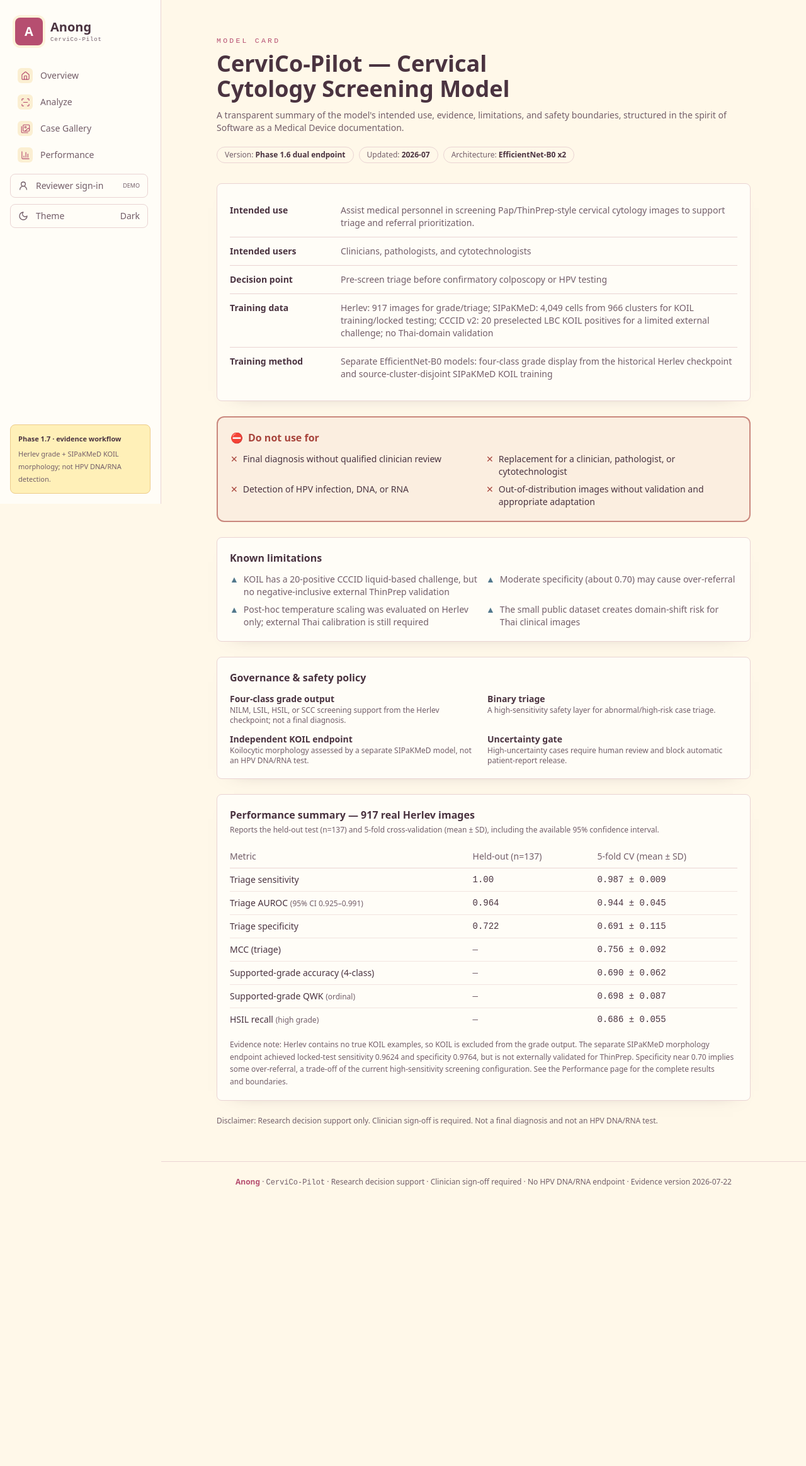
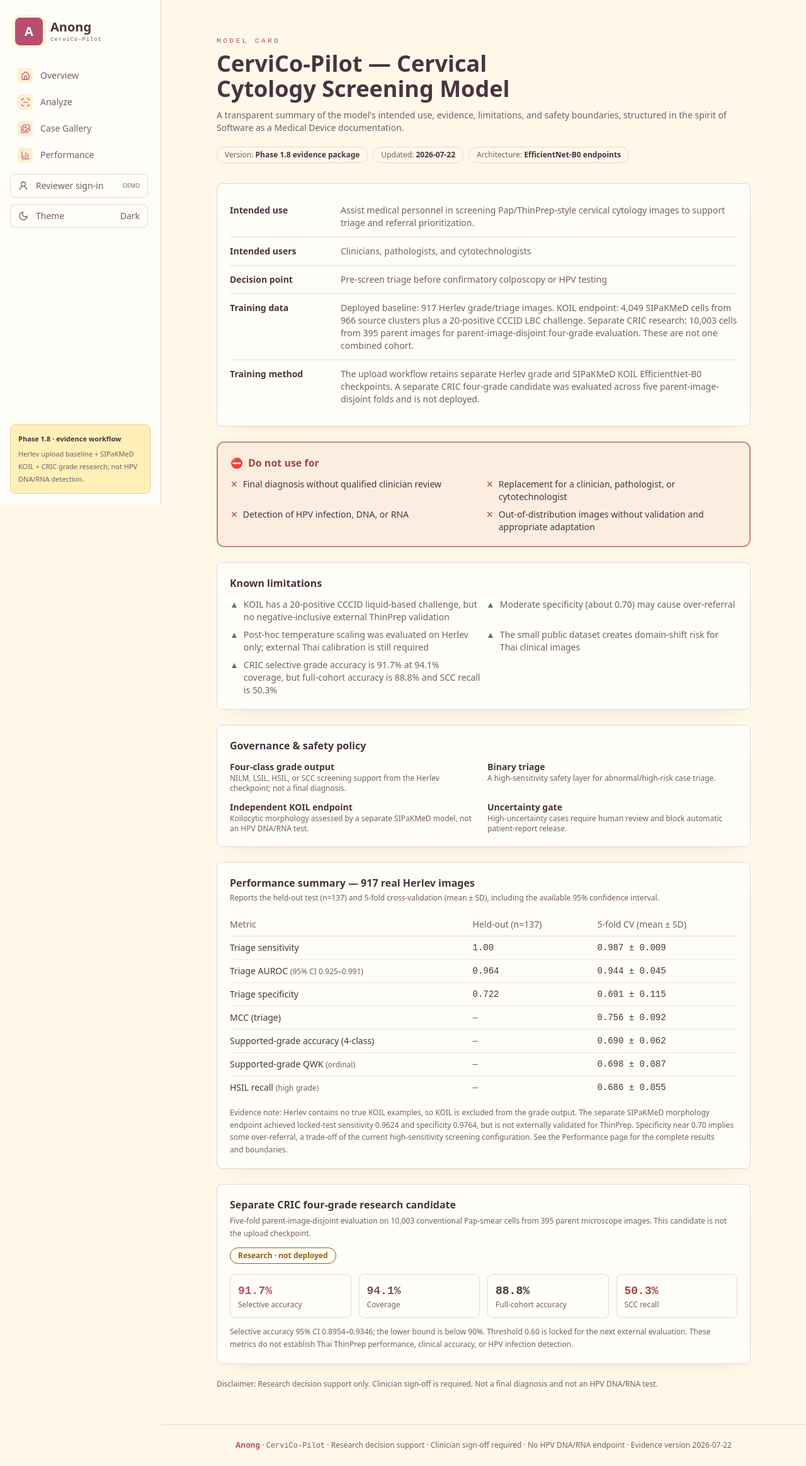
Before and after one commit to kla2009k/ANONG-Ai, a React (Vite) app in the folder web-react/: page /model in a window 1280 px wide. Shown: the whole page at 63% size. Before the commit the page ends 1910 px from the top, so only its background shows below. Built offline with nearby package versions, Linux system fonts and the light colour scheme; no server answers.

Commit message:
fix: align CRIC evidence across the site
Separates the deployed Herlev baseline from the CRIC research candidate on every evidence-bearing route and updates public model documentation and regression coverage.

```diff
--- a/web-react/public/docs/CLAIMS_LEDGER.md
+++ b/web-react/public/docs/CLAIMS_LEDGER.md
@@ -2,7 +2,7 @@
 
 Purpose: one source of truth for what CerviCo-Pilot can and cannot claim.
 
-Last updated: 2026-07-06
+Last updated: 2026-07-22
 
 Read with:
 
@@ -22,7 +22,7 @@ they cannot create new model-performance claims.
 | Claim | Status | Evidence | Safe Wording |
 | --- | --- | --- | --- |
 | The system is a cervical cytology screening assistant | Supported | Web/API demo + model card | "screening assistance" |
-| It outputs a Bethesda-style 5-class grade | Supported with limitations | `models/test_metrics.json` | "Bethesda-style grading support" |
+| It outputs a four-class grade plus an independent KOIL endpoint | Supported with limitations | Herlev grade checkpoint + SIPaKMeD KOIL checkpoint | "four-grade screening support with separate KOIL morphology" |
 | It has strong binary normal/abnormal triage sensitivity on Herlev held-out/CV | Supported | `models/triage_metrics.json`, `models/cv_results.json` | "safety triage layer" |
 | It can show model attention using Grad-CAM | Supported as XAI demo | web/server XAI path | "Grad-CAM heatmap shows regions the model emphasized" |
 | It estimates uncertainty | Supported as prototype | MC Dropout flow | "uncertainty-aware; flags cases for review" |
@@ -84,6 +84,9 @@ Approved metrics:
 | Held-out binary AUROC | 0.964 | `models/triage_metrics.json` | "strong binary discrimination" |
 | 5-fold binary sensitivity | 0.9867 +/- 0.0086 | `models/cv_results.json` | "high screening sensitivity across folds" |
 | 5-fold binary AUROC | 0.9435 +/- 0.0448 | `models/cv_results.json` | "robust triage AUROC across folds" |
+| CRIC selective four-grade accuracy | 0.9166 at 0.9408 coverage | `web-react/public/evidence/cric_grade_5fold_summary.json` | "91.7% selective accuracy at 94.1% coverage on CRIC conventional Pap-smear cells" |
+| CRIC full-cohort four-grade accuracy | 0.8883 | `web-react/public/evidence/cric_grade_5fold_summary.json` | "88.8% full-cohort accuracy on CRIC" |
+| CRIC SCC recall | 0.5031 | `web-react/public/evidence/cric_grade_5fold_summary.json` | "SCC recall remains insufficient for autonomous grading" |
 
 Do not headline:
 
@@ -107,12 +110,12 @@ Safe Thai:
 > ระบบประเมินความเสี่ยงที่สัมพันธ์กับ HPV จากลักษณะทางเซลล์วิทยา ไม่ใช่การ
 > ตรวจหาเชื้อ HPV DNA/RNA โดยตรง
 
-## 5-Class vs Binary Wording
+## Four-Grade, KOIL, and Binary Wording
 
 Safe:
 
-> The 5-class Bethesda-style grade is the primary product output. The binary
-> normal/abnormal view is a safety layer used to reduce missed abnormal cases.
+> The four-grade output contains NILM, LSIL, HSIL, and SCC. KOIL morphology is
+> an independent endpoint. The binary normal/abnormal view is a safety layer.
 
 Unsafe:
 
@@ -120,7 +123,7 @@ Unsafe:
 
 Unsafe:
 
-> The 5-class model is ready for diagnosis.
+> The four-grade model is ready for diagnosis.
 
 ## Claim Review Checklist
 
--- a/web-react/public/docs/DATASET_MODEL_CARD.md
+++ b/web-react/public/docs/DATASET_MODEL_CARD.md
@@ -8,7 +8,14 @@
 > AUROC 0.9912. See `KOIL_REAL_DATA_VALIDATION_2026.md`. This is not ThinPrep
 > validation and not HPV DNA/RNA detection.
 
-Last updated: 2026-07-06
+> **CRIC research update (2026-07-22):** A separate four-grade candidate was
+> evaluated on 10,003 directly supported NILM/LSIL/HSIL/SCC cells from 395
+> parent microscope images using five parent-image-disjoint folds. Selective
+> accuracy was 91.7% at 94.1% coverage; full-cohort accuracy was 88.8%. This is
+> conventional Pap-smear research evidence, not the deployed Herlev checkpoint,
+> Thai ThinPrep validation, clinical accuracy, or molecular HPV detection.
+
+Last updated: 2026-07-22
 
 ## Model
 
@@ -46,7 +53,8 @@ review and sign off before any patient-facing result is released.
 
 ## Current Dataset
 
-Primary Phase 1 evidence uses public Herlev cytology images.
+The upload baseline uses public Herlev cytology images. Separate model-development
+evidence uses SIPaKMeD for KOIL morphology and CRIC for four-grade research.
 
 Current facts:
 
@@ -57,6 +65,14 @@ Current facts:
 - no Thai hospital images;
 - no paired HPV DNA/RNA endpoint;
 - no histology outcome endpoint.
+
+Separate CRIC research facts:
+
+- 10,003 directly supported four-grade cells from 395 parent images;
+- five-fold parent-image-disjoint out-of-fold evaluation;
+- 91.7% selective accuracy at 94.1% coverage;
+- 88.8% full-cohort accuracy;
+- SCC recall 50.3%, preventing autonomous or clinical-use claims.
 
 ## Label Schema
 
@@ -94,6 +110,15 @@ Held-out test:
 - binary sensitivity: 0.9867 +/- 0.0086
 - binary AUROC: 0.9435 +/- 0.0448
 
+Separate CRIC research candidate:
+
+- selective four-grade accuracy: 0.9166 at 0.9408 coverage;
+- selective accuracy 95% CI: 0.8954-0.9346;
+- full-cohort four-grade accuracy: 0.8883;
+- macro F1: 0.7410;
+- SCC recall: 0.5031;
+- not deployed in the upload workflow.
+
 ## Known Limitations
 
 - Small public dataset.
--- a/web-react/public/docs/WEB_DEPLOY_READY_CHECKLIST.md
+++ b/web-react/public/docs/WEB_DEPLOY_READY_CHECKLIST.md
@@ -201,7 +201,7 @@ still works in a separate Vite static build, but uploads and server PDF export d
 
 - [ ] No console errors.
 - [ ] No failed network requests for static assets.
-- [ ] `/datasets` loads the 15-source registry and keeps current development images at 4,966.
+- [ ] `/datasets` loads the 15-source registry and reports 14,969 separate model-development items: 917 Herlev images, 4,049 SIPaKMeD cells, and 10,003 CRIC cells; it must not present them as one cohort.
 - [ ] `/performance` explains that paired molecular HPV cases are zero in this repository, not globally absent.
 - [ ] `/demo` links navigate correctly.
 - [ ] `/analyze` sample flow works without backend.
--- a/web-react/src/components/Navbar.tsx
+++ b/web-react/src/components/Navbar.tsx
@@ -67,8 +67,8 @@ export function Navbar() {
         </Link>
         <NavList loc={loc} dark={dark} setDark={setDark} profile={profile} />
         <div className="butter-panel mt-auto rounded-lg border p-3 text-[11px] leading-5 text-mut">
-          <div className="font-semibold text-ink">Phase 1.7 · evidence workflow</div>
-          <div className="mt-1">Herlev grade + SIPaKMeD KOIL morphology; not HPV DNA/RNA detection.</div>
+          <div className="font-semibold text-ink">Phase 1.8 · evidence workflow</div>
+          <div className="mt-1">Herlev upload baseline + SIPaKMeD KOIL + CRIC grade research; not HPV DNA/RNA detection.</div>
         </div>
       </aside>
     </>
--- a/web-react/src/lib/data.ts
+++ b/web-react/src/lib/data.ts
@@ -22,15 +22,15 @@ export const CLASSES: ClassInfo[] = [
     desc: "Independent koilocytotic-morphology endpoint; not an HPV infection test.", triage: "Expert morphology review and separate HPV testing when clinically indicated." },
 ];
 
-export const VERSION = { name: "Phase 1.6 dual endpoint", date: "2026-07", model: "EfficientNet-B0 x2" };
+export const VERSION = { name: "Phase 1.8 evidence package", date: "2026-07-22", model: "EfficientNet-B0 endpoints" };
 
 export const MODEL_CARD = {
   name: "CerviCo-Pilot — Cervical Cytology Screening Model",
   intendedUse: "Assist medical personnel in screening Pap/ThinPrep-style cervical cytology images to support triage and referral prioritization.",
   users: "Clinicians, pathologists, and cytotechnologists",
   decisionPoint: "Pre-screen triage before confirmatory colposcopy or HPV testing",
-  data: "Herlev: 917 images for grade/triage; SIPaKMeD: 4,049 cells from 966 clusters for KOIL training/locked testing; CCCID v2: 20 preselected LBC KOIL positives for a limited external challenge; no Thai-domain validation",
-  training: "Separate EfficientNet-B0 models: four-class grade display from the historical Herlev checkpoint and source-cluster-disjoint SIPaKMeD KOIL training",
+  data: "Deployed baseline: 917 Herlev grade/triage images. KOIL endpoint: 4,049 SIPaKMeD cells from 966 source clusters plus a 20-positive CCCID LBC challenge. Separate CRIC research: 10,003 cells from 395 parent images for parent-image-disjoint four-grade evaluation. These are not one combined cohort.",
+  training: "The upload workflow retains separate Herlev grade and SIPaKMeD KOIL EfficientNet-B0 checkpoints. A separate CRIC four-grade candidate was evaluated across five parent-image-disjoint folds and is not deployed.",
   doNotUse: [
     "Final diagnosis without qualified clinician review",
     "Replacement for a clinician, pathologist, or cytotechnologist",
@@ -42,6 +42,7 @@ export const MODEL_CARD = {
     "Moderate specificity (about 0.70) may cause over-referral",
     "Post-hoc temperature scaling was evaluated on Herlev only; external Thai calibration is still required",
     "The small public dataset creates domain-shift risk for Thai clinical images",
+    "CRIC selective grade accuracy is 91.7% at 94.1% coverage, but full-cohort accuracy is 88.8% and SCC recall is 50.3%",
   ],
 };
 export const CLASS_KEYS = CLASSES.map((c) => c.key);
--- a/web-react/src/pages/About.tsx
+++ b/web-react/src/pages/About.tsx
@@ -11,7 +11,7 @@ export default function About() {
       <div className="mt-8 grid gap-5 text-sm md:grid-cols-2">
         <div className="card p-5">
           <div className="mb-2 font-semibold text-ink">Datasets</div>
-          <ul className="space-y-1 text-mut"><li>· Herlev (917 images: grade and triage)</li><li>· SIPaKMeD (4,049 cells: independent KOIL morphology)</li><li>· Thai ThinPrep + paired HPV assays (external-validation target)</li></ul>
+          <ul className="space-y-1 text-mut"><li>· Herlev (917 images: deployed grade and triage baseline)</li><li>· SIPaKMeD (4,049 cells: independent KOIL morphology)</li><li>· CRIC (10,003 cells from 395 parent images: four-grade research)</li><li>· Thai ThinPrep + paired HPV assays (external-validation target)</li></ul>
         </div>
         <div className="card p-5">
           <div className="mb-2 font-semibold text-ink">Technology</div>
@@ -36,7 +36,7 @@ export default function About() {
       <div className="card mt-5 p-5 text-sm">
         <div className="mb-3 font-semibold text-ink">Development roadmap</div>
         <div className="grid gap-4 text-mut md:grid-cols-3">
-          <div><b className="text-teal">Current evidence</b><br />Herlev four-class grade display and triage plus a separate source-cluster-disjoint SIPaKMeD KOIL endpoint, XAI, uncertainty, and sign-off.</div>
+          <div><b className="text-teal">Current evidence</b><br />Herlev deployed baseline, separate SIPaKMeD KOIL endpoint, and CRIC five-fold parent-image-disjoint grade research. CRIC reached 91.7% selective accuracy at 94.1% coverage; full-cohort accuracy was 88.8%.</div>
           <div><b className="text-teal">Next validation phase</b><br />Thai ThinPrep data, paired HPV results, external calibration, segmentation, and WSI workflow</div>
           <div><b className="text-teal">Phase 3 validation</b><br />Reader study, external calibration, regulatory/privacy work, and regional expansion</div>
         </div>
--- a/web-react/src/pages/CaseGallery.tsx
+++ b/web-react/src/pages/CaseGallery.tsx
@@ -216,7 +216,7 @@ export default function CaseGallery() {
             <b className="text-ink">Attribution:</b> {cric?.attribution || "Rezende et al., CRIC Cervix Cell Classification (2020)"}. Licensed under{" "}
             <a className="text-teal underline" href={cric?.license_url || "https://creativecommons.org/licenses/by/4.0/"} target="_blank" rel="noreferrer">CC BY 4.0</a>.{" "}
             <a className="text-teal underline" href={cric?.dataset_url || "https://figshare.com/collections/CRIC_Cervix_Cell_Classification/4960286"} target="_blank" rel="noreferrer">Official Figshare collection</a>.
-            This atlas is external reference material, not an external-validation result and not evidence of HPV infection.
+            These crops come from the same CRIC development source used by the four-grade research evaluation. The atlas is for visual inspection, not an independent external-validation result and not evidence of HPV infection.
           </div>
 
           <div className="mt-2 rounded-lg border border-line bg-surface p-4 text-xs leading-5 text-mut">
--- a/web-react/src/pages/DemoMode.tsx
+++ b/web-react/src/pages/DemoMode.tsx
@@ -6,8 +6,8 @@ const STEPS = [
     n: "1",
     title: "Start with current truth",
     path: "/",
-    action: "Open the dashboard and state that grade/triage evidence is Herlev and KOIL morphology evidence is separately SIPaKMeD.",
-    proof: "Point to the measured metrics, zero Thai validation datasets, and the HPV boundary.",
+    action: "Open the dashboard and separate the Herlev upload baseline, SIPaKMeD KOIL endpoint, and CRIC four-grade research candidate.",
+    proof: "State the complete CRIC claim: 91.7% selective accuracy at 94.1% coverage, 88.8% full-cohort accuracy, and no molecular HPV endpoint.",
   },
   {
     n: "2",
@@ -55,8 +55,8 @@ const STEPS = [
     n: "8",
     title: "Review measured performance",
     path: "/performance",
-    action: "Show endpoint-specific metrics, error analysis, and the status of current HPV handling.",
-    proof: "The page separates measured model results from capabilities that still require paired clinical data.",
+    action: "Show endpoint-specific metrics, CRIC confidence intervals, class recall, error analysis, and current HPV handling.",
+    proof: "The page separates the deployed baseline from CRIC research and capabilities that still require paired clinical data.",
   },
 ];
 
--- a/web-react/src/pages/Landing.tsx
+++ b/web-react/src/pages/Landing.tsx
@@ -3,9 +3,10 @@ import { Reveal } from "@/components/Reveal";
 import { METRICS } from "@/lib/data";
 
 const READINESS = [
-  ["Models", "Done", "Separate EfficientNet-B0 grade and KOIL endpoints"],
+  ["Upload models", "Done", "Separate Herlev grade and SIPaKMeD KOIL endpoints"],
   ["Binary safety", "Strong P1", `${METRICS.triage.cv.sensitivity} sensitivity`],
-  ["4-class grading", "Partial", `${METRICS.fiveClass.acc} accuracy on Herlev`],
+  ["Deployed 4-class grade", "Baseline", `${METRICS.fiveClass.acc} accuracy on Herlev 5-fold CV`],
+  ["CRIC 4-class research", "Candidate", "91.7% selective at 94.1% coverage; 88.8% full cohort"],
   ["KOIL morphology", "Internally validated", `${METRICS.koil.sensitivity} sensitivity on SIPaKMeD`],
   ["Calibration", "P1 improved", "Temperature scaling on Herlev only"],
 ];
@@ -41,11 +42,11 @@ export default function Landing() {
               <div className="flex items-center justify-between">
                 <div>
                   <div className="font-mono text-xs uppercase tracking-[.2em] text-teal">Current evidence</div>
-                  <h2 className="mt-1 font-display text-2xl font-semibold text-ink">Dual-endpoint research prototype</h2>
+                  <h2 className="mt-1 font-display text-2xl font-semibold text-ink">Multi-dataset research prototype</h2>
                 </div>
-                <span className="rounded-full border border-teal px-3 py-1 text-xs text-teal">Herlev + SIPaKMeD</span>
+                <span className="rounded-full border border-teal px-3 py-1 text-xs text-teal">Herlev + SIPaKMeD + CRIC</span>
               </div>
-              <div className="mt-5 grid grid-cols-[repeat(auto-fit,minmax(130px,1fr))] gap-3">
+              <div className="mt-5 grid grid-cols-2 gap-3">
                 <div className="rounded-lg border border-line p-3">
                   <div className="whitespace-nowrap font-mono text-lg font-semibold text-teal sm:text-xl">{METRICS.koil.total.toLocaleString()}</div>
                   <div className="text-xs text-mut">real KOIL-task cells</div>
@@ -59,12 +60,12 @@ export default function Landing() {
                   <div className="text-xs text-mut">KOIL locked AUROC</div>
                 </div>
                 <div className="rounded-lg border border-line p-3">
-                  <div className="whitespace-nowrap font-mono text-lg font-semibold text-scc sm:text-xl">Not yet</div>
-                  <div className="text-xs text-mut">Thai clinical validation</div>
+                  <div className="whitespace-nowrap font-mono text-lg font-semibold text-scc sm:text-xl">91.7%</div>
+                  <div className="text-xs text-mut">CRIC selective accuracy</div>
                 </div>
               </div>
               <div className="mt-4 rounded-lg border border-dashed border-line p-3 text-xs leading-5 text-mut">
-                The 4,049 SIPaKMeD cells and 917 Herlev images belong to different endpoints and are not combined into one training count. The image output is HPV-associated cytomorphology risk, not an HPV DNA/RNA result.
+                The 917 Herlev images, 4,049 SIPaKMeD cells, and 10,003 CRIC cells belong to separate development datasets and are not one patient cohort. The CRIC result is 91.7% selective accuracy at 94.1% coverage; full-cohort accuracy is 88.8%. It is not the deployed upload checkpoint or an HPV DNA/RNA result.
               </div>
             </Reveal>
           </div>
--- a/web-react/src/pages/ModelCard.tsx
+++ b/web-react/src/pages/ModelCard.tsx
@@ -15,6 +15,7 @@ function Row({ label, value }: { label: string; value: string }) {
 export default function ModelCard() {
   const t = METRICS.triage;
   const f = METRICS.fiveClass;
+  const cg = METRICS.cricGrade;
   return (
     <div className="mx-auto max-w-4xl px-6 py-14">
       <div className="kicker mb-2">Model Card</div>
@@ -151,6 +152,23 @@ export default function ModelCard() {
         </p>
       </div>
 
+      <div className="card mt-6 p-5">
+        <div className="flex flex-wrap items-start justify-between gap-3">
+          <div>
+            <div className="font-semibold text-ink">Separate CRIC four-grade research candidate</div>
+            <p className="mt-1 text-xs leading-5 text-mut">Five-fold parent-image-disjoint evaluation on {cg.cells.toLocaleString()} conventional Pap-smear cells from {cg.parents} parent microscope images. This candidate is not the upload checkpoint.</p>
+          </div>
+          <span className="rounded-full border border-hsil px-3 py-1 text-xs font-semibold text-hsil">Research · not deployed</span>
+        </div>
+        <div className="mt-4 grid gap-3 sm:grid-cols-2 lg:grid-cols-4">
+          <div className="rounded-lg border border-line p-3"><div className="font-mono text-lg font-semibold text-teal">91.7%</div><div className="text-xs text-mut">Selective accuracy</div></div>
+          <div className="rounded-lg border border-line p-3"><div className="font-mono text-lg font-semibold text-navy">94.1%</div><div className="text-xs text-mut">Coverage</div></div>
+          <div className="rounded-lg border border-line p-3"><div className="font-mono text-lg font-semibold text-ink">88.8%</div><div className="text-xs text-mut">Full-cohort accuracy</div></div>
+          <div className="rounded-lg border border-line p-3"><div className="font-mono text-lg font-semibold text-scc">50.3%</div><div className="text-xs text-mut">SCC recall</div></div>
+        </div>
+        <p className="mt-3 text-xs leading-5 text-mut">Selective accuracy 95% CI {cg.selectiveAccuracyCi}; the lower bound is below 90%. Threshold {cg.selectiveThreshold} is locked for the next external evaluation. These metrics do not establish Thai ThinPrep performance, clinical accuracy, or HPV infection detection.</p>
+      </div>
+
       <p className="mt-6 text-xs text-mut">
         Disclaimer: Research decision support only. Clinician sign-off is required. Not a final diagnosis and not an HPV DNA/RNA test.
       </p>
--- a/web-react/src/pages/Settings.tsx
+++ b/web-react/src/pages/Settings.tsx
@@ -1,6 +1,7 @@
 import { useState } from "react";
 import { getTheme, applyTheme, type Theme } from "@/lib/theme";
 import { API_BASE, API_IS_CONFIGURED } from "@/lib/api";
+import { VERSION } from "@/lib/data";
 
 export default function Settings() {
   const [theme, setTheme] = useState<Theme>(getTheme());
@@ -49,9 +50,9 @@ export default function Settings() {
       <section className="card mt-5 p-6">
         <h2 className="font-display text-lg font-semibold text-ink">System information</h2>
         <div className="mt-3 grid gap-x-6 gap-y-1.5 text-sm text-mut sm:grid-cols-2">
-          <div>Version <span className="font-mono text-ink">Phase 1.6 dual endpoint</span></div>
+          <div>Version <span className="font-mono text-ink">{VERSION.name}</span></div>
           <div>Model <span className="font-mono text-ink">EfficientNet-B0</span></div>
-          <div>Datasets <span className="font-mono text-ink">Herlev + SIPaKMeD</span></div>
+          <div>Datasets <span className="font-mono text-ink">Herlev + SIPaKMeD + CRIC</span></div>
           <div>Outputs <span className="font-mono text-ink">4-grade + KOIL</span></div>
         </div>
         <p className="mt-4 rounded-lg p-3 text-xs leading-relaxed" style={{ background: "color-mix(in srgb, var(--scc) 8%, transparent)", color: "var(--scc)" }}>
```
Also changed, not shown: 2 other files (tests, documents, lock files or other folders).
